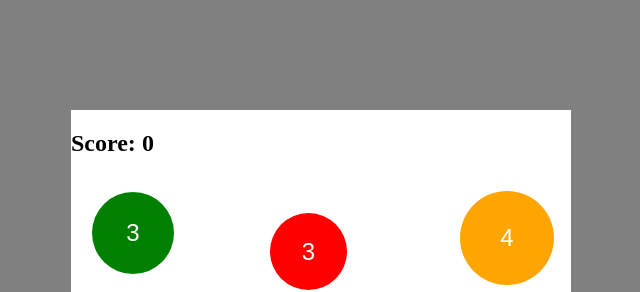
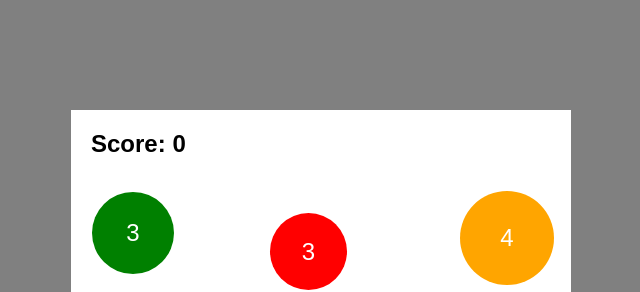
Before and after one commit to tbreeding/cbp_pickchips, a plain HTML site: page public/index.html in a window 1280 px wide. Shown: the top 292 px of the page, 319-959 px from the left. Drawn offline with nearby package versions, Linux system fonts and the light colour scheme; files that its build step writes are made by us from their sources.

Commit message:
Some tweaks

```diff
--- a/public/js/main.js
+++ b/public/js/main.js
@@ -21,7 +21,7 @@ function Chip() {
     this.left = Math.floor(Math.random() * (500 - (this.height_width + 5))) + 'px';
 
     this.handleChipClick = (e) => {
-        currentScore += parseInt(e.target.innerText);
+        currentScore += this.value;
         updateScore(currentScore);
         e.target.style.display = "none";
     }
@@ -41,6 +41,7 @@ function Chip() {
 
         BOARD.appendChild(chip);
     }
+    this.createChipDiv();
 
 }
 
@@ -48,7 +49,6 @@ function createChips() {
     updateScore(currentScore);
     for(let i = 0; i <= numberOfChips; i++) {
         let newChip = new Chip;
-        newChip.createChipDiv();
     }
 }
 
--- a/src/scss/index.scss
+++ b/src/scss/index.scss
@@ -2,6 +2,7 @@
   box-sizing: border-box;
 }
 body {
+  font-family: sans-serif;
   margin: 0;
   padding: 0;
   display: flex;
@@ -16,12 +17,14 @@ body {
   height: 500px;
   width: 500px;
   position: relative;
+  padding: 20px;
+  h2 {
+    margin: 0;
+  }
 }
 
 .chip {
   background-color: red;
-  // height: 50px;
-  // width: 50px;
   border-radius: 50%;
   display: flex;
   justify-content: center;
@@ -30,5 +33,5 @@ body {
   color: white;
   font-size: 1.5rem;
   position: absolute;
-
+  cursor: pointer;
 }
```
